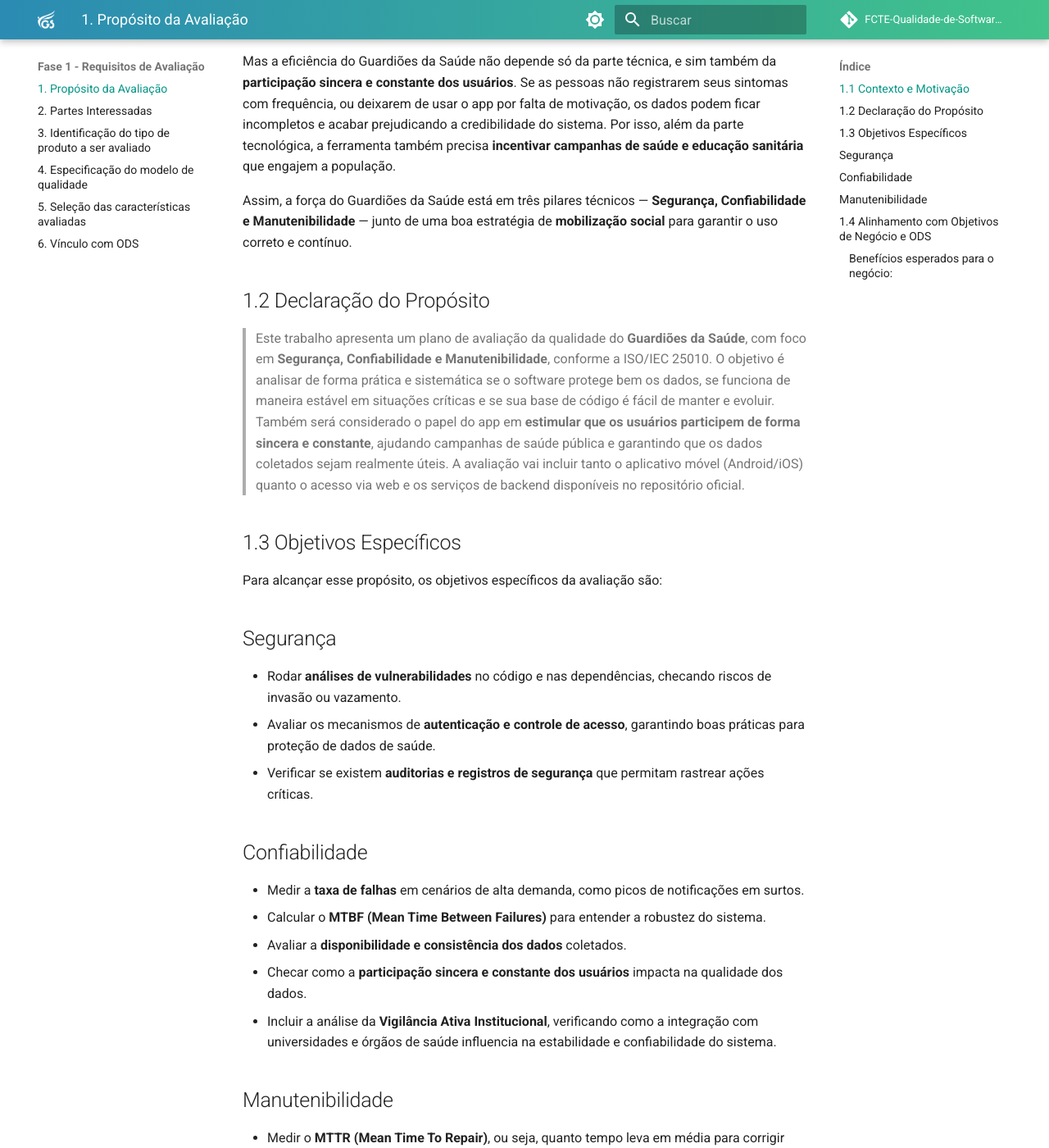
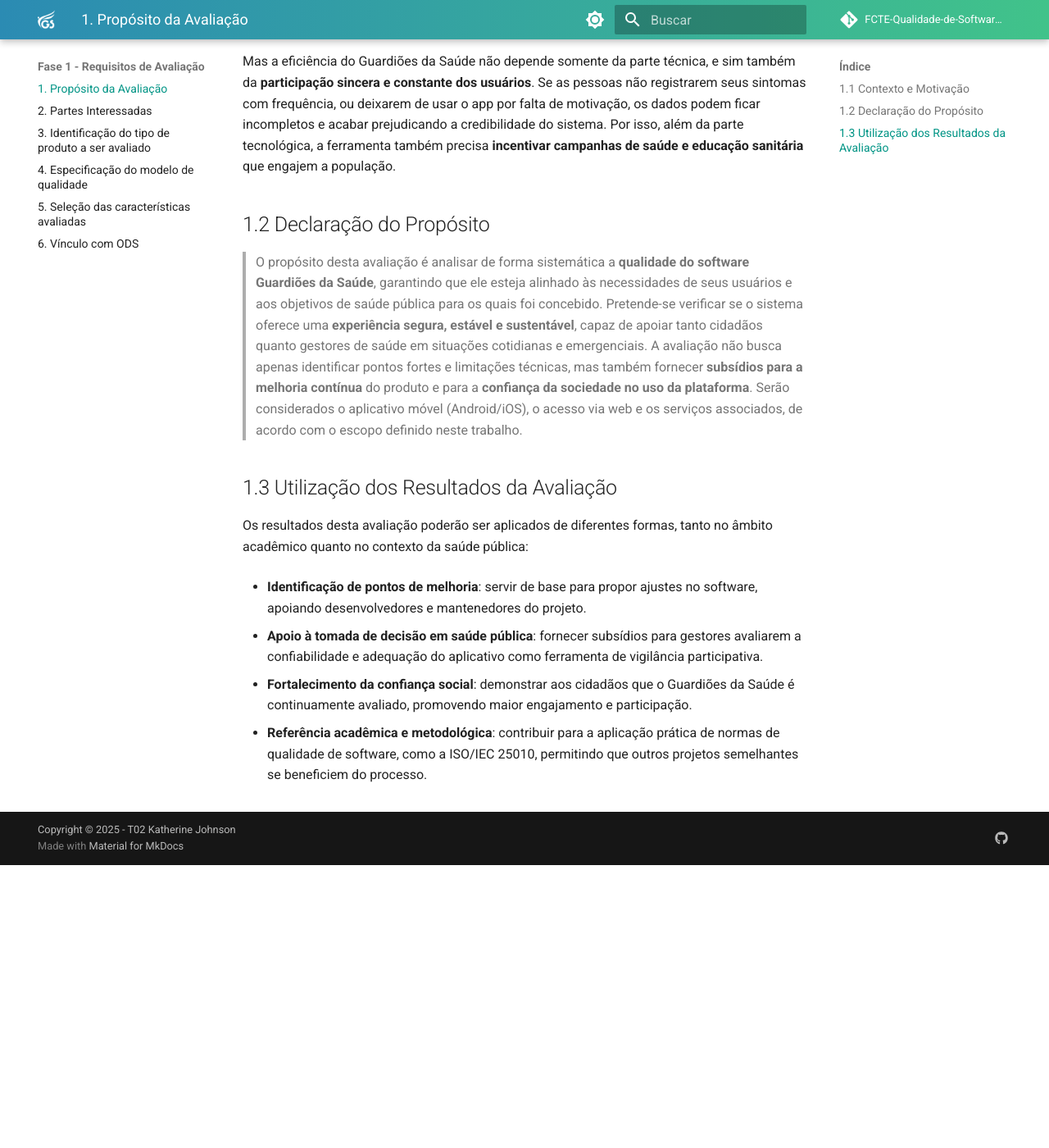
Before and after one commit to FCTE-Qualidade-de-Software-1/2025-2_T02_Katherine_Johnson, an MkDocs documentation site: the page built from docs/entregas/fase-1/proposito-da-avaliacao.md, in a window 1280 px wide and 1400 px high, scrolled down 637 px. Shown: the whole window at 82% size. Built offline with MkDocs 1.6.1 and Material for MkDocs 9.7.7, drawn with Linux system fonts in a browser that asks for light colours; comment, search, counter and statistics services are not loaded; after the commit the page ends 1692 px from its top, so only the background shows below that; some of the changed text lies outside the part shown.

Commit message:
revisão proposito

```diff
--- a/docs/entregas/fase-1/proposito-da-avaliacao.md
+++ b/docs/entregas/fase-1/proposito-da-avaliacao.md
@@ -1,55 +1,26 @@
 # 1. Propósito da Avaliação
 
 ## 1.1 Contexto e Motivação
-O enfrentamento de surtos e crises de saúde depende muito da capacidade de **coletar, analisar e entender dados de forma rápida e segura**. Nesse cenário, a vigilância participativa é essencial, pois transforma o cidadão em **agente ativo da saúde pública**.
+O enfrentamento de surtos e crises de saúde depende muito da capacidade de **coletar, analisar e entender dados de forma rápida e segura**. Nesse cenário, a vigilância participativa transforma o cidadão em **agente ativo da saúde pública**.
 
-O **Guardiões da Saúde**, desenvolvido pela ProEpi e apoiado inicialmente pelo Ministério da Saúde em 2007, é um software de código aberto criado justamente para isso: mobilizar cidadãos e profissionais de saúde na notificação de sintomas, dando aos gestores acesso ágil a informações importantes para a tomada de decisão. A plataforma está disponível gratuitamente para **Android, iOS e navegadores web**, ampliando seu alcance.
+O **Guardiões da Saúde**, desenvolvido pela ProEpi e apoiado inicialmente pelo Ministério da Saúde em 2007, é um software de código aberto criado justamente para isso: mobilizar cidadãos e profissionais de saúde na notificação de sintomas, dando aos gestores acesso ágil a informações importantes para a tomada de decisão. A plataforma está disponível gratuitamente para **Android e iOS**, ampliando seu alcance.
 
 Uma de suas grandes forças é permitir que informações sobre **casos leves**, que normalmente não chegam ao sistema de saúde, sejam registradas. Assim, é possível ter um **panorama mais completo da disseminação de doenças**, complementando a vigilância tradicional. Durante a pandemia de COVID-19, o sistema demonstrou sua importância ao apoiar a **resposta rápida a emergências sanitárias** e fortalecer a cultura de cuidado coletivo.
 
-Mas a eficiência do Guardiões da Saúde não depende só da parte técnica, e sim também da **participação sincera e constante dos usuários**. Se as pessoas não registrarem seus sintomas com frequência, ou deixarem de usar o app por falta de motivação, os dados podem ficar incompletos e acabar prejudicando a credibilidade do sistema. Por isso, além da parte tecnológica, a ferramenta também precisa **incentivar campanhas de saúde e educação sanitária** que engajem a população.
-
-Assim, a força do Guardiões da Saúde está em três pilares técnicos — **Segurança, Confiabilidade e Manutenibilidade** — junto de uma boa estratégia de **mobilização social** para garantir o uso correto e contínuo.
-
+Mas a eficiência do Guardiões da Saúde não depende somente da parte técnica, e sim também da **participação sincera e constante dos usuários**. Se as pessoas não registrarem seus sintomas com frequência, ou deixarem de usar o app por falta de motivação, os dados podem ficar incompletos e acabar prejudicando a credibilidade do sistema. Por isso, além da parte tecnológica, a ferramenta também precisa **incentivar campanhas de saúde e educação sanitária** que engajem a população.
 
 ## 1.2 Declaração do Propósito
-> Este trabalho apresenta um plano de avaliação da qualidade do **Guardiões da Saúde**, com foco em **Segurança, Confiabilidade e Manutenibilidade**, conforme a ISO/IEC 25010. O objetivo é analisar de forma prática e sistemática se o software protege bem os dados, se funciona de maneira estável em situações críticas e se sua base de código é fácil de manter e evoluir. Também será considerado o papel do app em **estimular que os usuários participem de forma sincera e constante**, ajudando campanhas de saúde pública e garantindo que os dados coletados sejam realmente úteis. A avaliação vai incluir tanto o aplicativo móvel (Android/iOS) quanto o acesso via web e os serviços de backend disponíveis no repositório oficial.
 
-## 1.3 Objetivos Específicos
-Para alcançar esse propósito, os objetivos específicos da avaliação são:
+> O propósito desta avaliação é analisar de forma sistemática a **qualidade do software Guardiões da Saúde**, garantindo que ele esteja alinhado às necessidades de seus usuários e aos objetivos de saúde pública para os quais foi concebido. Pretende-se verificar se o sistema oferece uma **experiência segura, estável e sustentável**, capaz de apoiar tanto cidadãos quanto gestores de saúde em situações cotidianas e emergenciais. A avaliação não busca apenas identificar pontos fortes e limitações técnicas, mas também fornecer **subsídios para a melhoria contínua** do produto e para a **confiança da sociedade no uso da plataforma**. Serão considerados o aplicativo móvel (Android/iOS), o acesso via web e os serviços associados, de acordo com o escopo definido neste trabalho.
 
-## Segurança
-- Rodar **análises de vulnerabilidades** no código e nas dependências, checando riscos de invasão ou vazamento.
-- Avaliar os mecanismos de **autenticação e controle de acesso**, garantindo boas práticas para proteção de dados de saúde.
-- Verificar se existem **auditorias e registros de segurança** que permitam rastrear ações críticas.
+## 1.3 Utilização dos Resultados da Avaliação
 
-## Confiabilidade
-- Medir a **taxa de falhas** em cenários de alta demanda, como picos de notificações em surtos.
-- Calcular o **MTBF (Mean Time Between Failures)** para entender a robustez do sistema.
-- Avaliar a **disponibilidade e consistência dos dados** coletados.
-- Checar como a **participação sincera e constante dos usuários** impacta na qualidade dos dados.
-- Incluir a análise da **Vigilância Ativa Institucional**, verificando como a integração com universidades e órgãos de saúde influencia na estabilidade e confiabilidade do sistema.
+Os resultados desta avaliação poderão ser aplicados de diferentes formas, tanto no âmbito acadêmico quanto no contexto da saúde pública:
 
-## Manutenibilidade
-- Medir o **MTTR (Mean Time To Repair)**, ou seja, quanto tempo leva em média para corrigir falhas.
-- Verificar a **facilidade de modificar o sistema**, analisando modularidade, legibilidade e boas práticas no código.
-- Avaliar a **documentação técnica e o pipeline de desenvolvimento**, garantindo suporte à evolução sustentável.
+- **Identificação de pontos de melhoria**: servir de base para propor ajustes no software, apoiando desenvolvedores e mantenedores do projeto.
 
+- **Apoio à tomada de decisão em saúde pública**: fornecer subsídios para gestores avaliarem a confiabilidade e adequação do aplicativo como ferramenta de vigilância participativa.
 
-## 1.4 Alinhamento com Objetivos de Negócio e ODS
-A avaliação proposta está ligada diretamente aos objetivos do Guardiões da Saúde e aos **Objetivos de Desenvolvimento Sustentável (ODS)**:
+- **Fortalecimento da confiança social**: demonstrar aos cidadãos que o Guardiões da Saúde é continuamente avaliado, promovendo maior engajamento e participação.
 
-- **ODS 3 – Saúde e Bem-Estar**:
-  - Fortalecer a vigilância epidemiológica (Meta 3.d).
-  - **Estimular a participação da população** de forma consciente, apoiando campanhas sanitárias (Meta 3.3).
-  - Contribuir para o **combate à desinformação**, fornecendo dados confiáveis e orientações de saúde seguras.
-
-- **ODS 9 – Inovação e Infraestrutura**:
-  - Melhorar continuamente a manutenibilidade para sustentar a evolução tecnológica do sistema (Meta 9.c).
-  - Apoiar a **democratização do acesso à saúde digital**, ampliando o impacto social da solução.
-
-#### Benefícios esperados para o negócio:
-- **Credibilidade e confiança**: mostrar para os usuários que seus dados estão seguros e são tratados de forma responsável.
-- **Engajamento social**: motivar o uso contínuo e sincero do app, com apoio de campanhas de conscientização e integração com políticas públicas.
-- **Agilidade em crises de saúde**: reduzir falhas e garantir que o sistema funcione bem em momentos críticos.
-- **Sustentabilidade técnica**: manter o software fácil de corrigir e evoluir, evitando acúmulo de problemas a longo prazo.
+- **Referência acadêmica e metodológica**: contribuir para a aplicação prática de normas de qualidade de software, como a ISO/IEC 25010, permitindo que outros projetos semelhantes se beneficiem do processo.
```
